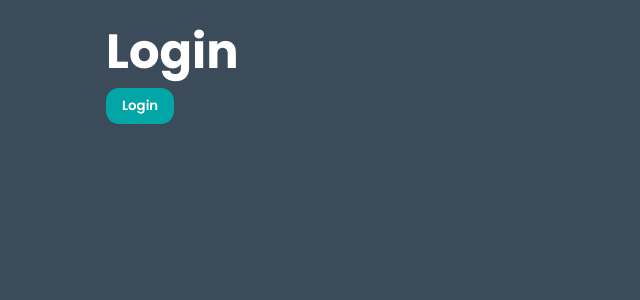
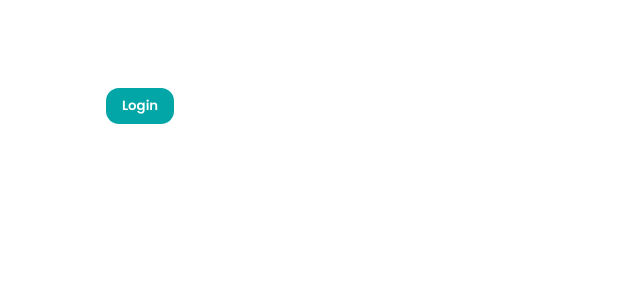
Before and after one commit to V-V-Team-2025A/Migrania-App, a React (Vite) app in the folder frontend/: page / in a window 1280 px wide. Shown: the top 300 px of the page, without its empty margins (0-640 px from the left). Built offline with nearby package versions, Linux system fonts and the light colour scheme.

Commit message:
Update index.css
Add variable --color-body-background

```diff
--- a/frontend/src/common/styles/index.css
+++ b/frontend/src/common/styles/index.css
@@ -7,6 +7,7 @@
   --color-secondary-dark: #9DB9D0;
   --color-action: #03A6A6;
   --color-background: #3B4B59;
+  --color-body-background: 2A353F;
   --color-text: #FFFFFF;
   --color-error: #AA4D53;
 
@@ -33,7 +34,7 @@
 
 body {
   font-family: var(--font-main);
-  background-color: var(--color-background);
+  background-color: var(--color-body-background);
   color: var(--color-text);
   max-width: var(--max-width);
   margin: 0 auto;
```
